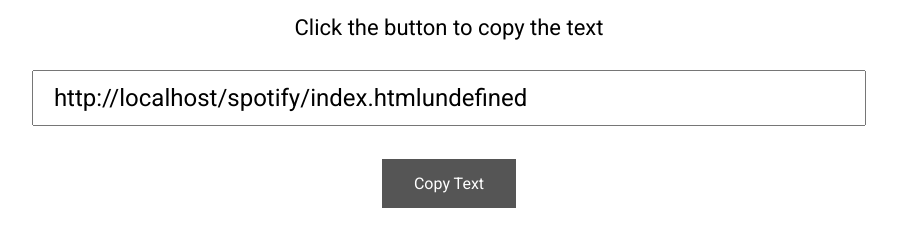
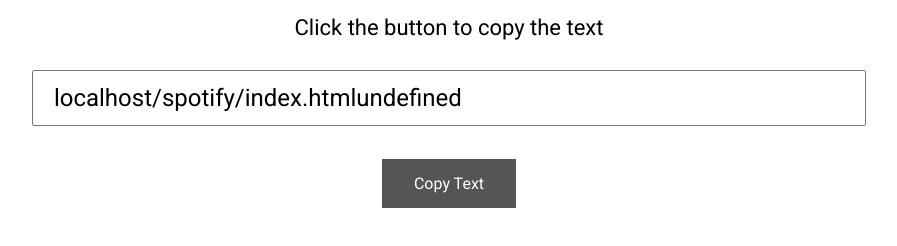
Before and after one commit to jeffkitson-music/jeffkitson-music.github.io, a plain HTML site: page spotify/index.html in a window 1280 px wide. Shown: the part 162-408 px from the top of the page, without its empty margins (191-1088 px from the left). Drawn offline with Linux system fonts and the light colour scheme.

Commit message:
Update index.html

```diff
--- a/spotify/index.html
+++ b/spotify/index.html
@@ -44,7 +44,7 @@
 
     // Set Textbox
     var code = params.code
-    document.getElementById("myInput").value = location.protocol + '//' + location.host + location.pathname +code;
+    document.getElementById("myInput").value = location.host + location.pathname +code;
 });
 
   function myFunction() {
```
